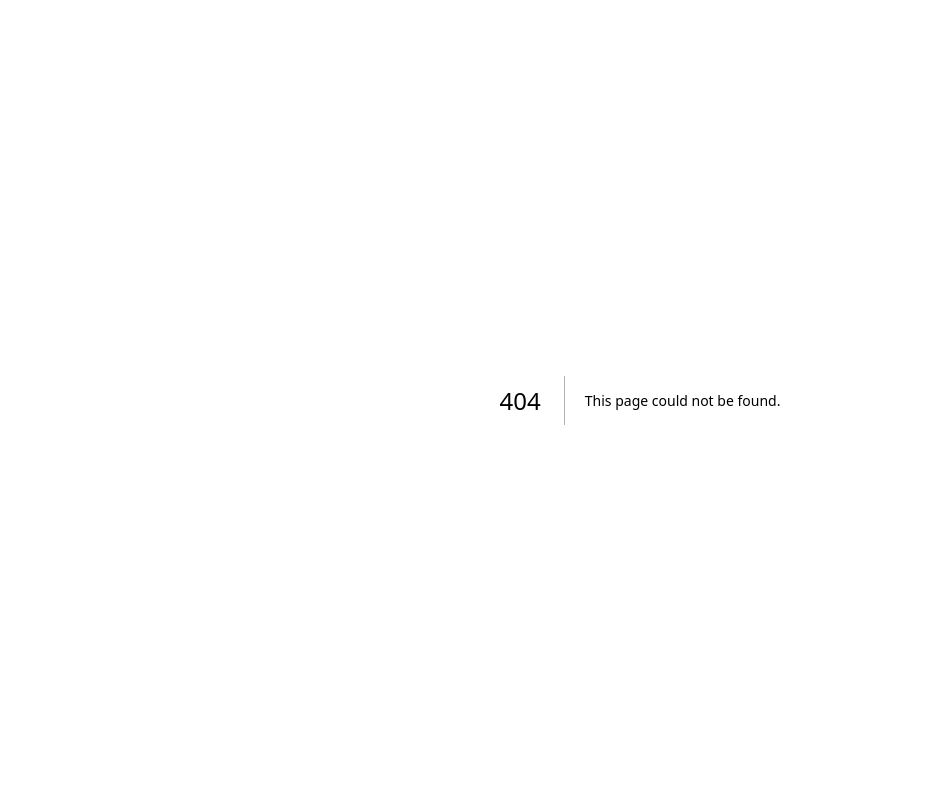
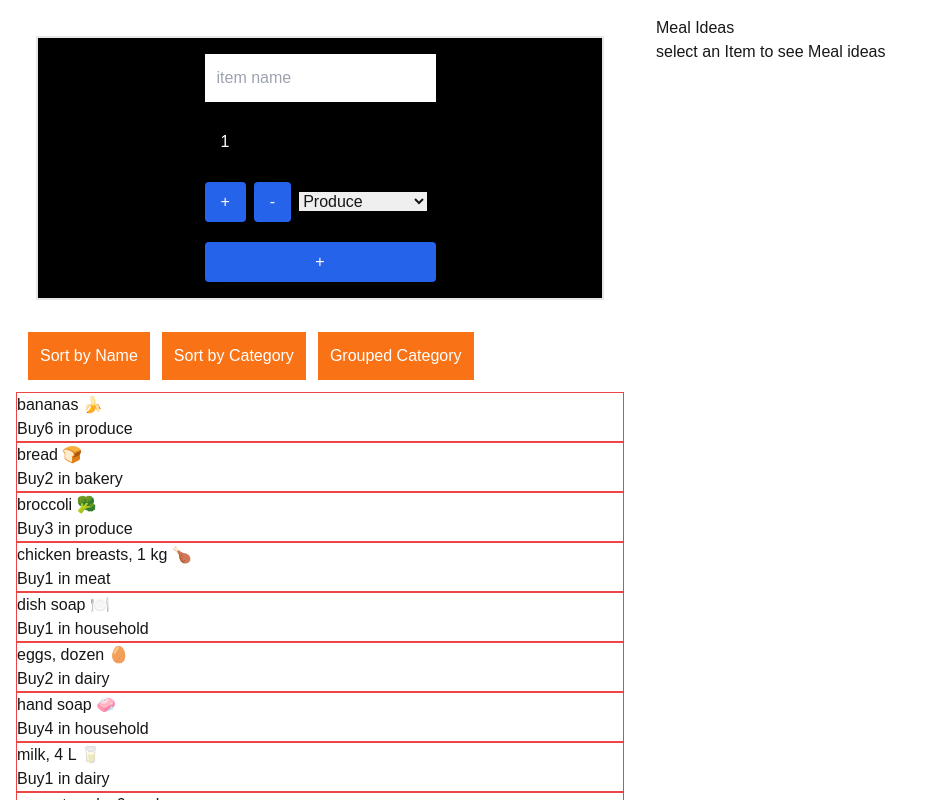
Before and after one commit to salahudeen781/cprg306-assignments, a Next.js app: page /week-8 in a window 1280 px wide. Before the commit this address had no page. Shown: the top 800 px of the page, without its empty margins (0-932 px from the left). Built offline with nearby package versions, Linux system fonts and the light colour scheme.

Commit message:
week 8 assignments
API

```diff
--- a/app/page.js
+++ b/app/page.js
@@ -23,6 +23,9 @@ export default function Home() {
         <li>
           <Link href="./week-7">Week Seven assginment</Link>
         </li>
+        <li>
+          <Link href="./week-8">Week Eight assginment</Link>
+        </li>
       </ul>
     </div>
   );
--- /dev/null
+++ b/app/week-8/NewItem.js
@@ -0,0 +1,79 @@
+"use client";
+import React, { useState } from "react";
+
+export default function NewItem({ onAddItem }) {
+  const [quantity, setQuantity] = useState(1);
+  const [name, setName] = useState("");
+  const [category, setCategory] = useState("produce");
+
+  const handleSubmit = (event) => {
+    event.preventDefault();
+    const item = { name, quantity, category };
+    console.log(item);
+    // alert("Added item: " + { name } + "quantity" + { quantity } +"Category" + {category});
+    onAddItem(item);
+    setQuantity(1);
+    setName("");
+    setCategory("produce");
+  };
+
+  function increment() {
+    setQuantity(quantity + 1);
+  }
+
+  function decrement() {
+    if (quantity > 1) {
+      setQuantity(quantity - 1);
+    }
+  }
+
+  return (
+    <div className="flex flex-row justify-center gap-4 border-2 m-5  bg-black p-4 ">
+      <form onSubmit={handleSubmit}>
+        <input
+          type="text"
+          value={name}
+          placeholder="item name"
+          onChange={(e) => setName(e.target.value)}
+          required
+          className="p-3"
+        ></input>
+
+        <h1 className="text-white py-2 px-4 mt-5 mr-2">{quantity}</h1>
+        <button
+          className="bg-blue-600 text-white rounded py-2 px-4 mt-5 mr-2 hover:bg-blue-400 active:bg-yellow-500 disabled:bg-gray-400 "
+          onClick={() => increment()}
+        >
+          +
+        </button>
+        <button
+          className="bg-blue-600 text-white rounded py-2 px-4 mt-5 mr-2 hover:bg-blue-400 active:bg-yellow-500 disabled:bg-gray-400"
+          onClick={() => decrement()}
+        >
+          -
+        </button>
+
+        <select value={category} onChange={(e) => setCategory(e.target.value)}>
+          <option value="Produce">Produce</option>
+          <option value="Dairy">Dairy</option>
+          <option value="Bakery">Bakery</option>
+          <option value="Meat">Meat</option>
+          <option value="Frozen Foods">Frozen Foods</option>
+          <option value="Canned Goods">Canned Goods</option>
+          <option value="Dry Goods">Dry Goods</option>
+          <option value="Beverages">Beverages</option>
+          <option value="Snacks">Snacks</option>
+          <option value="Household">Household</option>
+          <option value="Other">Other</option>
+        </select>
+
+        <button
+          type="submit"
+          className="bg-blue-600 text-white rounded py-2 px-4 mt-5 mr-2 hover:bg-blue-400 active:bg-yellow-500 disabled:bg-gray-400 flex justify-center w-full"
+        >
+          +
+        </button>
+      </form>
+    </div>
+  );
+}
--- /dev/null
+++ b/app/week-8/item-list.js
@@ -0,0 +1,57 @@
+"use client";
+import React, { useState } from "react";
+import Item from "./item";
+
+const ItemList = ({ items, onItemSelect }) => {
+  const [sortBy, setSortBy] = useState("name");
+
+  const sortedItems = [...items].sort((a, b) => {
+    if (sortBy === "name") {
+      return a.name.localeCompare(b.name);
+    } else if (sortBy === "category") {
+      return a.category.localeCompare(b.category);
+    } else if (sortBy === "Grouped category") {
+      return (a.Groupedcategory || "").localeCompare(b.Groupedcategory || "");
+    }
+    return 0;
+  });
+
+  return (
+    <div>
+      <div>
+        <button
+          onClick={() => setSortBy("name")}
+          className="bg-orange-500 text-white p-3 m-3"
+        >
+          Sort by Name
+        </button>
+        <button
+          onClick={() => setSortBy("category")}
+          className="bg-orange-500 text-white p-3"
+        >
+          Sort by Category
+        </button>
+        <button
+          onClick={() => setSortBy("Grouped category")}
+          className="bg-orange-500 text-white p-3 m-3"
+        >
+          Grouped Category
+        </button>
+      </div>
+
+      <ul>
+        {sortedItems.map((item) => (
+          <Item
+            key={item.id}
+            name={item.name}
+            quantity={item.quantity}
+            category={item.category}
+            onselect={onItemSelect}
+          />
+        ))}
+      </ul>
+    </div>
+  );
+};
+
+export default ItemList;
--- /dev/null
+++ b/app/week-8/item.js
@@ -0,0 +1,15 @@
+import React from "react";
+
+export default function Item({ name, quantity, category, onSelect }) {
+  return (
+    <li
+      className="border border-red-500 bg-white cursor-pointer"
+      onClick={() => onSelect(name)}
+    >
+      <h1>{name}</h1>
+      <p>
+        Buy{quantity} in {category}
+      </p>
+    </li>
+  );
+}
--- /dev/null
+++ b/app/week-8/items.json
@@ -0,0 +1,74 @@
+[
+  {
+    "id": "1h2GJKH12gkHG31h1H",
+    "name": "milk, 4 L 🥛",
+    "quantity": 1,
+    "category": "dairy"
+  },
+  {
+    "id": "2KJH3k2j3H1k2J3K1H",
+    "name": "bread 🍞",
+    "quantity": 2,
+    "category": "bakery"
+  },
+  {
+    "id": "3h2KJH3k2j3H1k2J3",
+    "name": "eggs, dozen 🥚",
+    "quantity": 2,
+    "category": "dairy"
+  },
+  {
+    "id": "4k2J3K1H2GJKH12gk",
+    "name": "bananas 🍌",
+    "quantity": 6,
+    "category": "produce"
+  },
+  {
+    "id": "5H1h1H2KJH3k2j3H",
+    "name": "broccoli 🥦",
+    "quantity": 3,
+    "category": "produce"
+  },
+  {
+    "id": "6H1k2J3K1H2GJKH1",
+    "name": "chicken breasts, 1 kg 🍗",
+    "quantity": 1,
+    "category": "meat"
+  },
+  {
+    "id": "7gkHG31h1H2KJH3k",
+    "name": "pasta sauce 🍝",
+    "quantity": 3,
+    "category": "canned goods"
+  },
+  {
+    "id": "8j3H1k2J3K1H2GJK",
+    "name": "spaghetti, 454 g 🍝",
+    "quantity": 2,
+    "category": "dry goods"
+  },
+  {
+    "id": "9H12gkHG31h1H2KJ",
+    "name": "toilet paper, 12 pack 🧻",
+    "quantity": 1,
+    "category": "household"
+  },
+  {
+    "id": "10H3k2j3H1k2J3K1",
+    "name": "paper towels, 6 pack",
+    "quantity": 1,
+    "category": "household"
+  },
+  {
+    "id": "11k2J3K1H2GJKH12",
+    "name": "dish soap 🍽️",
+    "quantity": 1,
+    "category": "household"
+  },
+  {
+    "id": "12GJKH12gkHG31h1",
+    "name": "hand soap 🧼",
+    "quantity": 4,
+    "category": "household"
+  }
+]
--- /dev/null
+++ b/app/week-8/meal-ideas.js
@@ -0,0 +1,41 @@
+"use client";
+import { useState, useEffect } from "react";
+
+const fetchMealIdeas = async (ingredient) => {
+  const response = await fetch(
+    `https://www.themealdb.com/api/json/v1/1/filter.php?i=${ingredient}`
+  );
+  const data = await response.json();
+  return data.meals || [];
+};
+
+const Mealideas = ({ ingredient }) => {
+  const [meals, setMeals] = useState([]);
+
+  const loadMealIdeas = async () => {
+    const mealData = await fetchMealIdeas(ingredient);
+    setMeals(mealData);
+  };
+
+  useEffect(() => {
+    if (ingredient) {
+      loadMealIdeas();
+    }
+  }, [ingredient]);
+
+  return (
+    <div>
+      <h2>Meal Ideas {ingredient}</h2>
+      <h3>select an Item to see Meal ideas</h3>
+      <ul>
+        {meals.map((meal) => (
+          <li key={meal.idMeal}>
+            <h3>{meal.strMeal}</h3>
+            <img src={meal.strMealThumb} alt={meal.strMeal} width="100" />
+          </li>
+        ))}
+      </ul>
+    </div>
+  );
+};
+export default Mealideas;
--- /dev/null
+++ b/app/week-8/page.js
@@ -0,0 +1,34 @@
+"use client";
+import React, { useState } from "react";
+import NewItem from "./NewItem";
+import ItemList from "./item-list";
+import itemsData from "./items.json";
+import Mealideas from "./meal-ideas";
+
+export default function Page() {
+  const [items, setItems] = useState(itemsData);
+  const [selectedItemName, setSelectedItemName] = useState("");
+
+  const handleAddItem = (newItem) => {
+    setItems((prevItems) => [...prevItems, newItem]);
+  };
+  const handleItemSelect = (itemName) => {
+    const cleanedName = itemName
+      .split(",")[0]
+      .replace(/[\u2700-\u27BF]|[\uE000-\uF8FF]|[^\x00-\x7F]/g, "")
+      .trim();
+    setSelectedItemName(cleanedName);
+  };
+
+  return (
+    <div className="flex">
+      <div className="w-1/2 p-4">
+        <NewItem onAddItem={handleAddItem} />
+        <ItemList items={items} onItemSelect={handleItemSelect} />
+      </div>
+      <div className="w-1/2 p-4">
+        <Mealideas ingredient={selectedItemName} />
+      </div>
+    </div>
+  );
+}
```
